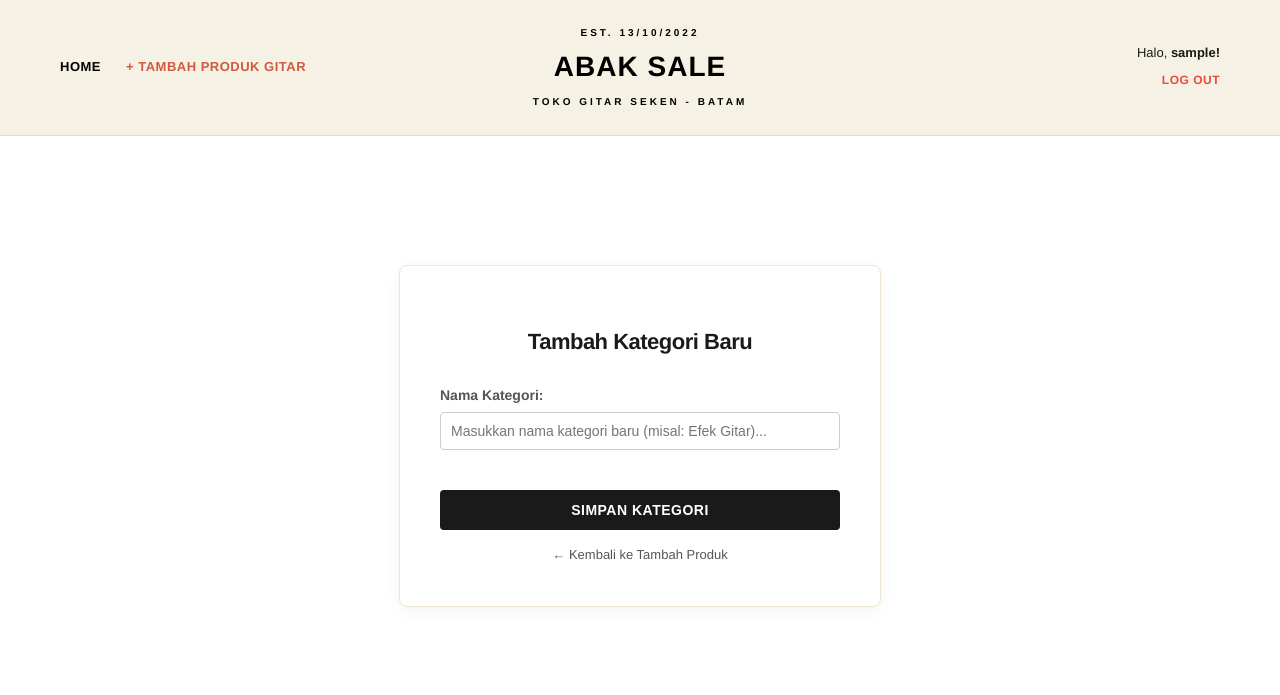
After one commit to abak-sale/katalog_gitar, a Django app: page /category/new/ in a window 1280 px wide. The commit adds this page. Shown: the top 695 px of the page. Run offline with Django 5.2, Linux system fonts and the light colour scheme; the visitor is signed in with stand-in values (Sample User, id 1).

Commit message:
Menambahkan fitur tambah kategori langsung dari halaman web

```diff
--- a/blogs/forms.py
+++ b/blogs/forms.py
@@ -1,5 +1,16 @@
 from django import forms
-from .models import Product
+from .models import Product, Category
+
+class CategoryForm(forms.ModelForm):
+    class Meta:
+        model = Category
+        fields = ['name']
+        widgets = {
+            'name': forms.TextInput(attrs={
+                'style': 'width: 100%; padding: 10px; margin-bottom: 15px; border-radius: 4px; border: 1px solid #ccc; font-size: 14px;',
+                'placeholder': 'Masukkan nama kategori baru (misal: Efek Gitar)...'
+            }),
+        }
 
 class ProductForm(forms.ModelForm):
     class Meta:
--- a/blogs/urls.py
+++ b/blogs/urls.py
@@ -4,7 +4,8 @@ from .views import (
     ProductDetailView,
     ProductCreateView,
     ProductUpdateView, # <-- Impor ini
-    ProductDeleteView  # <-- Impor ini
+    ProductDeleteView,  # <-- Impor ini
+    CategoryCreateView # <-- Impor class baru ini
 )
 
 urlpatterns = [
@@ -15,4 +16,6 @@ urlpatterns = [
     # Path BARU untuk Edit dan Hapus
     path("product/<int:pk>/edit/", ProductUpdateView.as_view(), name="product_edit"),
     path("product/<int:pk>/delete/", ProductDeleteView.as_view(), name="product_delete"),
+    # PATH BARU: Akses tambah kategori halaman web
+    path("category/new/", CategoryCreateView.as_view(), name="category_new"),
 ]
--- a/blogs/views.py
+++ b/blogs/views.py
@@ -5,7 +5,7 @@ from django.db.models import Q
 from django.contrib.auth.mixins import LoginRequiredMixin
 from django.forms import inlineformset_factory # <-- Ditambahkan untuk handle FormSet Gambar
 from .models import Category, Product, ProductImage # <-- Pastikan ProductImage diimpor di sini
-from .forms import ProductForm
+from .forms import ProductForm,CategoryForm
 
 # =========================================================================
 # KONFIGURASI FORMSET: Digunakan bersama oleh halaman Tambah & Edit
@@ -138,3 +138,13 @@ class ProductDeleteView(LoginRequiredMixin, DeleteView):
     template_name = "product_delete.html"
     success_url = reverse_lazy("home")
     login_url = "login"
+
+# =========================================================================
+# 6. HALAMAN TAMBAH KATEGORI BARU (Locked)
+# =========================================================================
+class CategoryCreateView(LoginRequiredMixin, CreateView):
+    model = Category
+    form_class = CategoryForm
+    template_name = "category_new.html"
+    success_url = reverse_lazy("product_new") # Setelah sukses simpan, otomatis balik ke halaman input produk
+    login_url = "login"
--- /dev/null
+++ b/templates/category_new.html
@@ -0,0 +1,23 @@
+{% extends "base.html" %}
+
+{% block content %}
+<div class="login-clean-container">
+    <div class="login-card">
+        <h2>Tambah Kategori Baru</h2>
+
+        <form method="post">
+            {% csrf_token %}
+
+            <div class="form-group">
+                {{ form.as_p }}
+            </div>
+
+            <button type="submit" class="btn-login-submit">Simpan Kategori</button>
+        </form>
+
+        <a href="{% url 'product_new' %}" style="display:block; text-align:center; margin-top:15px; font-size:13px; color:#555; text-decoration:none;">
+            ← Kembali ke Tambah Produk
+        </a>
+    </div>
+</div>
+{% endblock content %}
```
Also changed, not shown: templates/product_new.html (+9 -0 lines).
